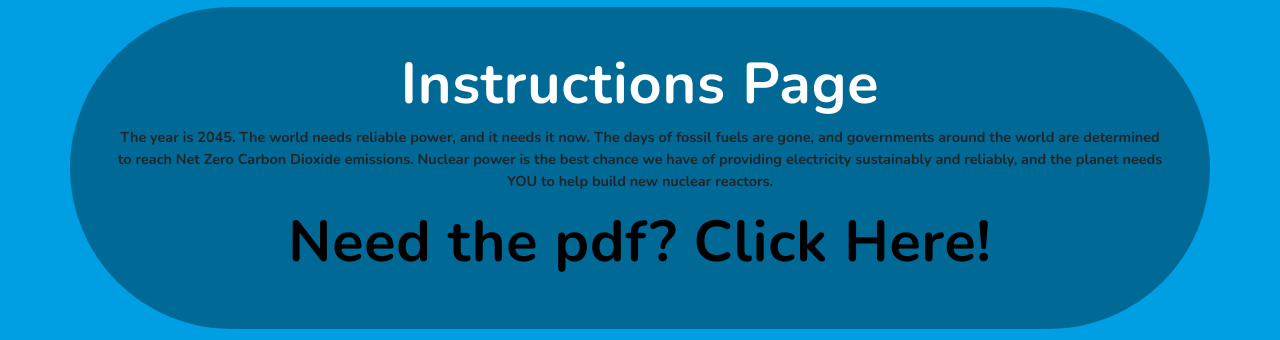
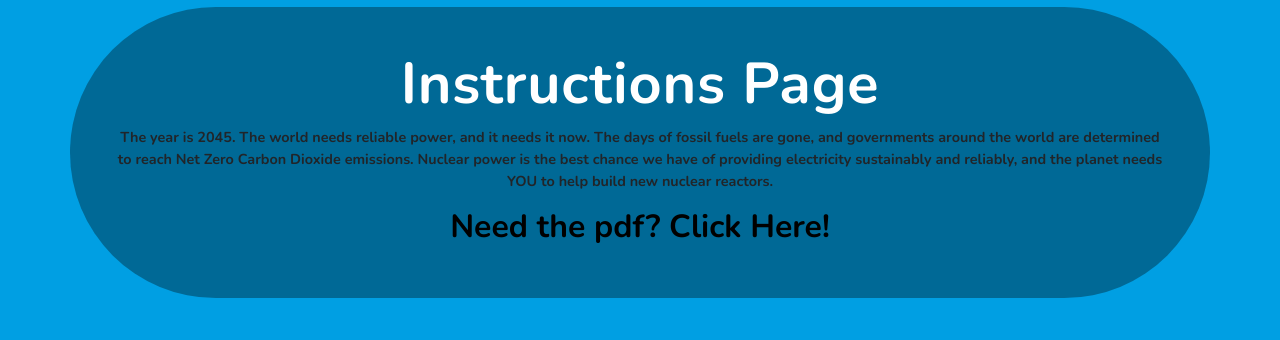
Before and after one commit to Reactorgamesltd/Reactor-Games-Website, a plain HTML site: page product.html in a window 1280 px wide. Shown: the part 108-448 px from the top of the page. Drawn offline with nearby package versions, Linux system fonts and the light colour scheme.

Commit message:
click here changed from h1 to h2

```diff
--- a/product.html
+++ b/product.html
@@ -63,7 +63,7 @@
             <div class="container">
                 <h1 class="text-center">Instructions Page</h1>
                 <p class="text-center">The year is 2045. The world needs reliable power, and it needs it now. The days of fossil fuels are gone, and governments around the world are determined to reach Net Zero Carbon Dioxide emissions. Nuclear power is the best chance we have of providing electricity sustainably and reliably, and the planet needs YOU to help build new nuclear reactors.  </p>
-                <h1 class="text-center"><a href="/assets/instructions/Race to Reactor Instructions V10.pdf">Need the pdf? Click Here!</a></h1>
+                <h2 class="text-center"><a href="/assets/instructions/Race to Reactor Instructions V10.pdf">Need the pdf? Click Here!</a></h2>
             </div>
         </div>
 
```
